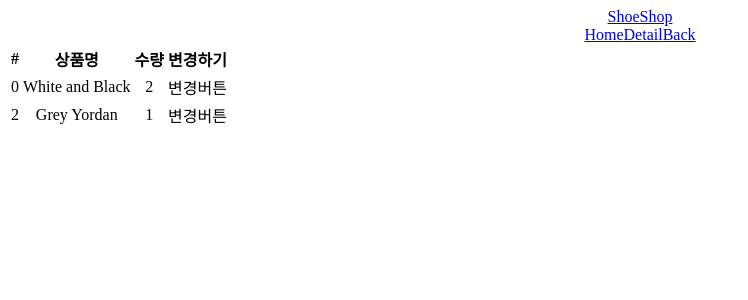
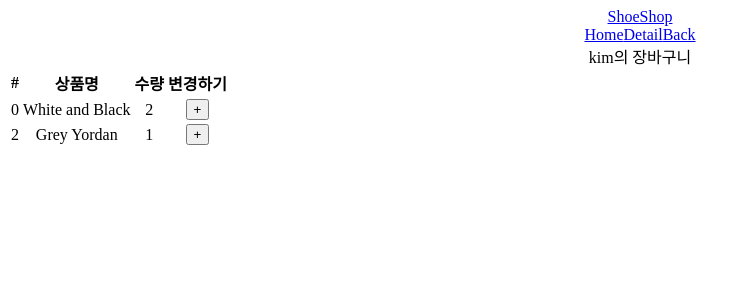
Before and after one commit to kik87827/shop_2506, a React app: page /cart in a window 1280 px wide. Shown: the top 300 px of the page, without its empty margins (0-748 px from the left). Built offline with nearby package versions, Linux system fonts and the light colour scheme; the HTML template or start-up script is replaced by a standard one.

Commit message:
진도 5

```diff
--- a/src/routes/CartPage.jsx
+++ b/src/routes/CartPage.jsx
@@ -1,14 +1,19 @@
 import { Table } from "react-bootstrap";
-import { useSelector } from "react-redux";
+import { useDispatch, useSelector } from "react-redux";
+import { changeName } from "../store";
 
 function CartPage() {
 
     let state = useSelector((state) => state);
     let cartData = state.cartData;
+    let dispatch = useDispatch();
     console.log(cartData);
 
     return (
       <div>
+
+        {state.user}의 장바구니
+
         <Table>
           <thead>
             <tr>
@@ -20,11 +25,13 @@
           </thead>
           <tbody>
             {cartData.map((data) => (
-              <tr>
+              <tr key={data.id}>
                 <td>{data.id}</td>
                 <td>{data.name}</td>
                 <td>{data.count}</td>
-                <td>변경버튼</td>
+                <td><button onClick={() => {
+                  dispatch(changeName());
+                }}>+</button></td>
               </tr>
             ))}
           </tbody>
--- a/src/store.js
+++ b/src/store.js
@@ -2,8 +2,15 @@
 
 let user = createSlice({
     name: 'user',
-    initialState: 'kim'
+    initialState: 'kim',
+    reducers: {
+      changeName(state) {
+        return 'john ' + state;
+      }
+    }
 });
+
+export let { changeName } = user.actions;
 
 let stock = createSlice({
   name: "stock",
```
